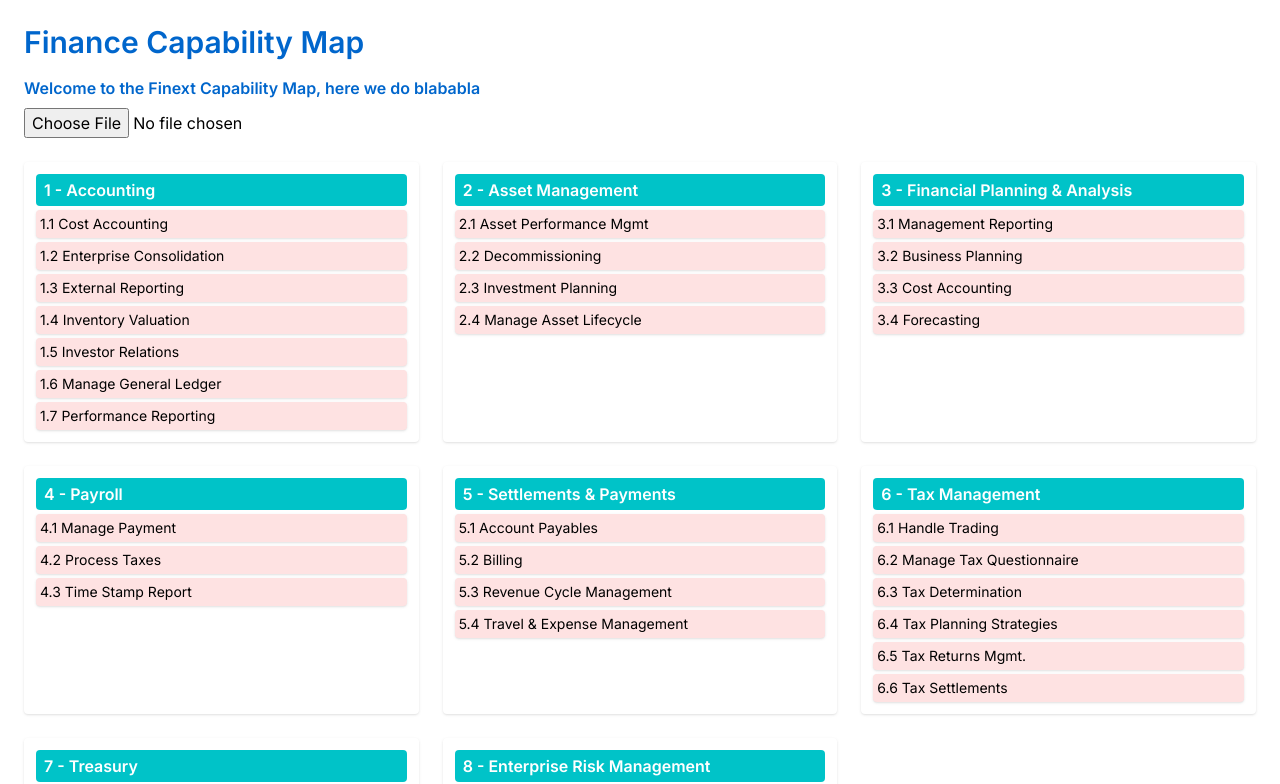
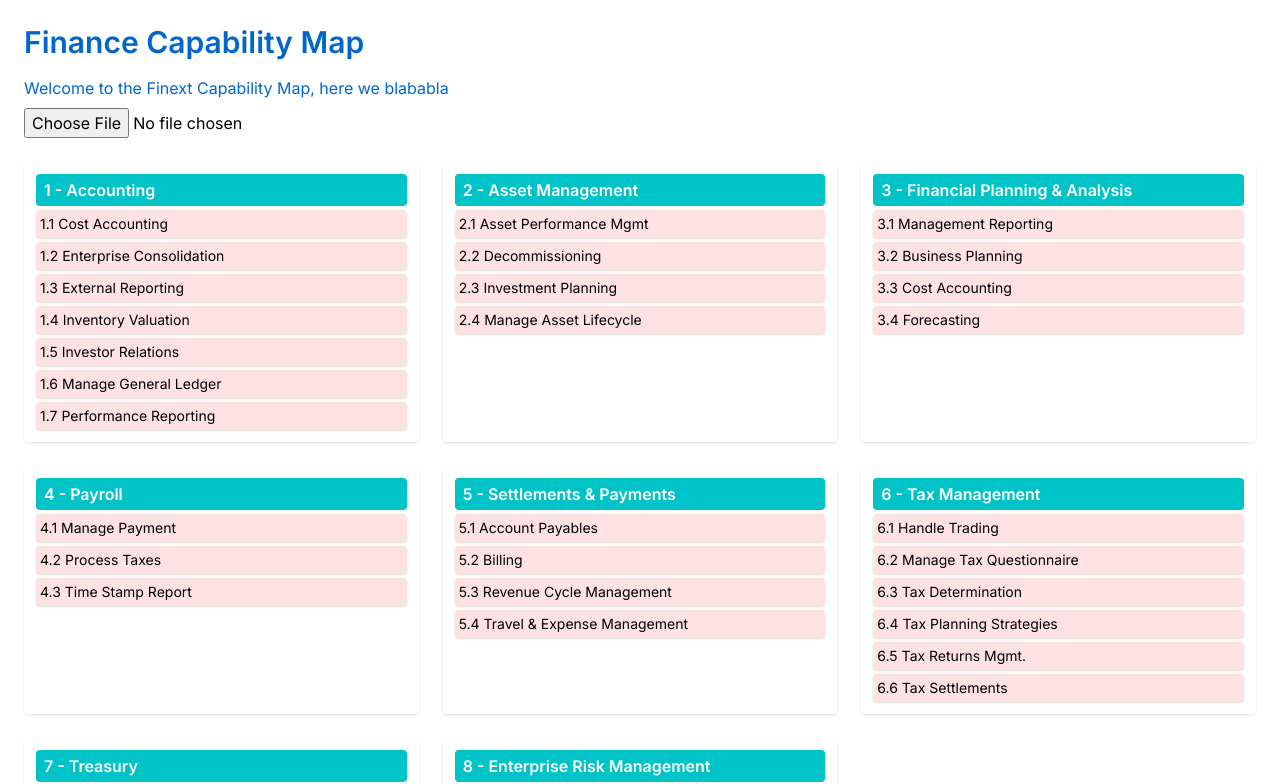
Before and after one commit to Pluuf/Finext, a React (Create React App) app: page / in a window 1280 px wide. Shown: the top 784 px of the page. Built offline with nearby package versions, Linux system fonts and the light colour scheme.

Commit message:
Update App.jsx

```diff
--- a/src/App.jsx
+++ b/src/App.jsx
@@ -109,7 +109,7 @@ export default function App() {
   return (
     <div className="p-6 min-h-screen bg-white text-[#0066CC]" style={{ fontFamily: "Inter, sans-serif" }}>
       <h1 className="text-3xl font-bold mb-4">Finance Capability Map</h1>
-          <h2 className="font-semibold mb-2">Welcome to the Finext Capability Map, here we do blababla</h2>
+          <h2 className="mb-2">Welcome to the Finext Capability Map, here we blababla</h2>
       <input type="file" accept=".csv" onChange={handleFileUpload} className="mb-6 text-black" />
 
       <div className="grid grid-cols-3 gap-6">
```
